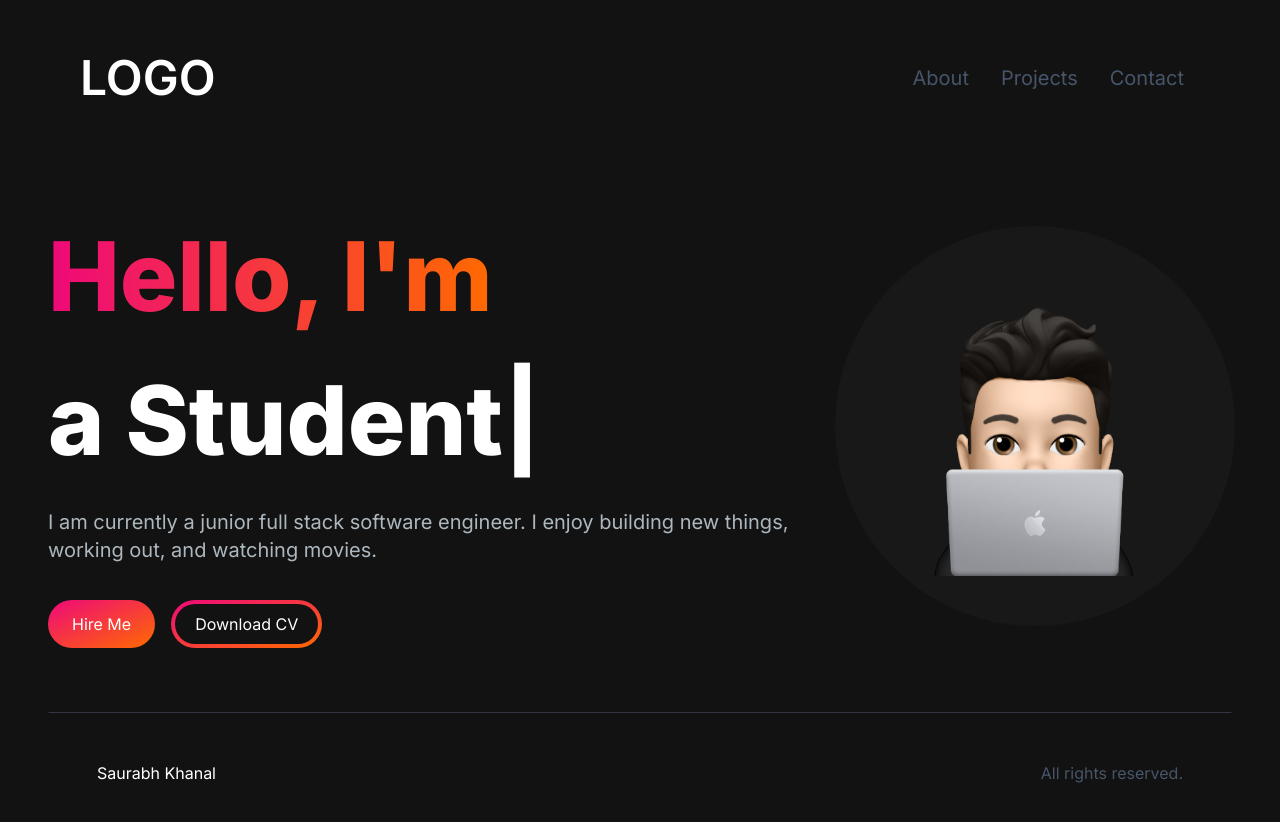
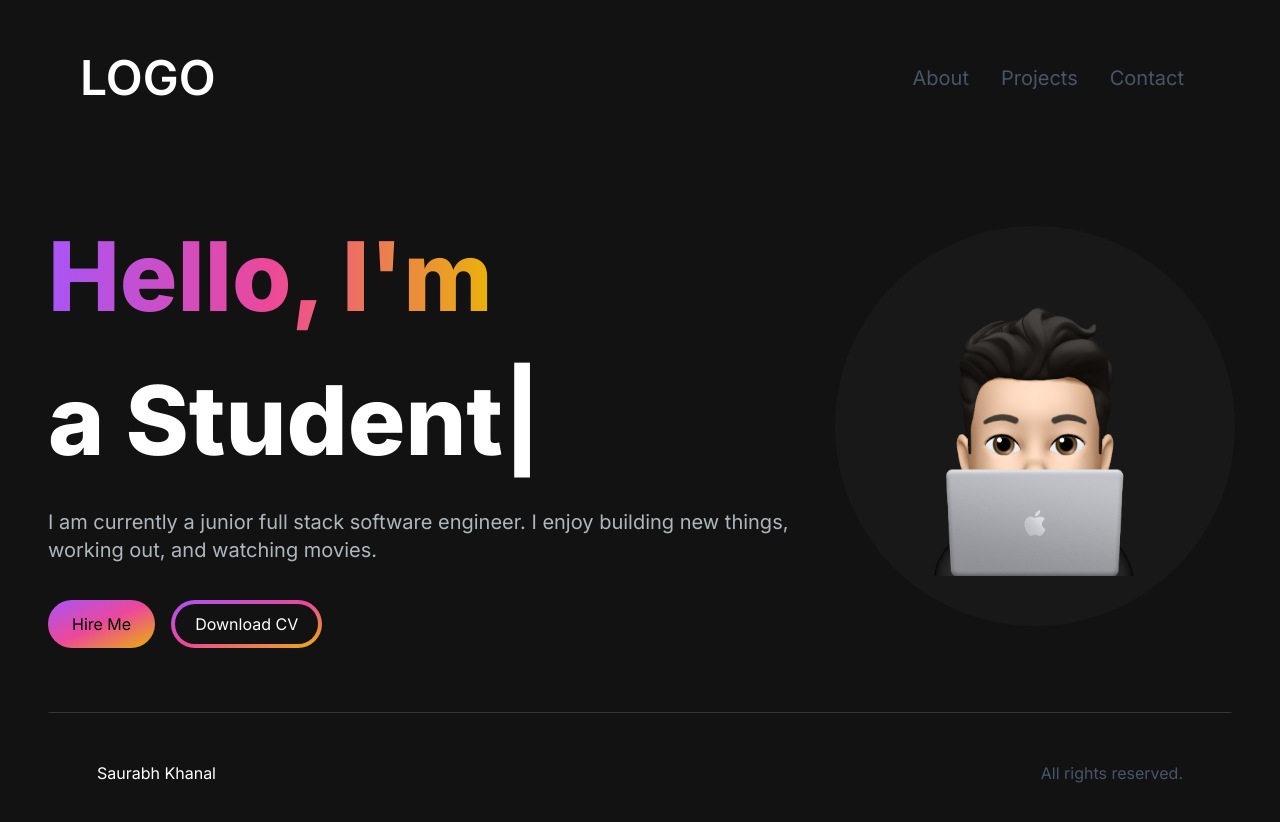
Before and after one commit to SaurabhK24/saurabhportfolio, a Next.js app: page / in a window 1280 px wide. Shown: the top 822 px of the page. Built offline with nearby package versions, Linux system fonts and the light colour scheme.

Commit message:
Changes in text gradient

```diff
--- a/src/app/components/HeroSection.jsx
+++ b/src/app/components/HeroSection.jsx
@@ -18,7 +18,7 @@ const HeroSection = () => {
           className="col-span-8 place-self-center text-center sm:text-left justify-self-start"
         >
           <h1 className="text-white mb-4 text-4xl sm:text-5xl lg:text-8xl lg:leading-normal font-extrabold">
-            <span className="text-transparent bg-clip-text bg-gradient-to-r from-[#ee0979] to-[#ff6a00]">
+            <span className="text-transparent bg-clip-text bg-gradient-to-r from-purple-500 via-pink-500 to-yellow-500">
               Hello, I&apos;m{" "}
             </span>
             <br></br>
@@ -44,14 +44,14 @@ const HeroSection = () => {
           <div>
             <Link
               href="/#contact"
-              className="px-6 inline-block py-3 w-full sm:w-fit rounded-full mr-4 bg-gradient-to-br from-[#ee0979] to-[#ff6a00] hover:bg-slate-200 text-white"
+              className="px-6 inline-block py-3 w-full sm:w-fit rounded-full mr-4 bg-gradient-to-br from-purple-500 via-pink-500 to-yellow-500 hover:bg-slate-200"
             >
               Hire Me
             </Link>
             <Link
               href={s3Url}
               download="Saurav_CV.pdf"
-              className="px-1 inline-block py-1 w-full sm:w-fit rounded-full bg-gradient-to-br from-[#ee0979] to-[#ff6a00] hover:bg-slate-800 text-white mt-3"
+              className="px-1 inline-block py-1 w-full sm:w-fit rounded-full bg-gradient-to-br from-purple-500 via-pink-500 to-yellow-500 hover:bg-slate-800 text-white mt-3"
             >
               <span className="block bg-[#121212] hover:bg-slate-800 rounded-full px-5 py-2">
                 Download CV
```
